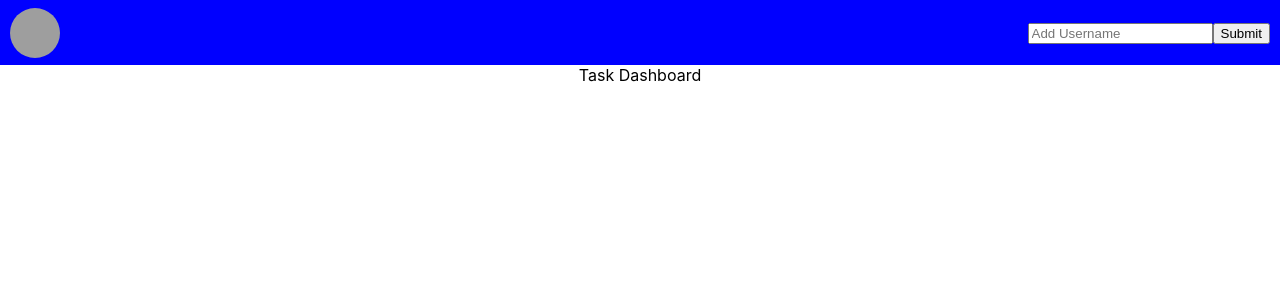
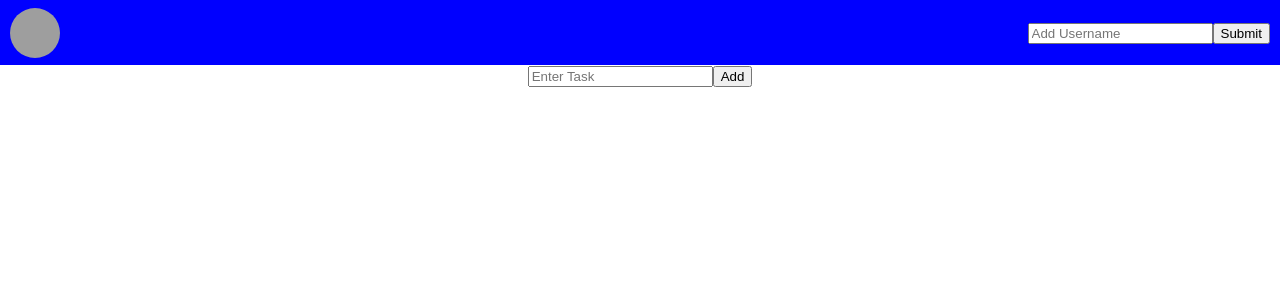
Before and after one commit to mattcbodily/todo-list-v2, a React (Create React App) app: page / in a window 1280 px wide. Shown: the top 300 px of the page. Built offline with nearby package versions, Linux system fonts and the light colour scheme; grey boxes are pictures that could not be loaded.

Commit message:
users can now add tasks

```diff
--- a/src/App.js
+++ b/src/App.js
@@ -12,15 +12,13 @@ function App() {
     if(!storedUser){
       setUser({
         username: '',
-        currentTasks: [],
-        completedTasks: [],
+        tasks: [],
         theme: ''
-      });
+    });
 
       localStorage.setItem('userObj', JSON.stringify({
         username: '',
-        currentTasks: [],
-        completedTasks: [],
+        tasks: [],
         theme: ''
       }));
     } else {
@@ -28,10 +26,11 @@ function App() {
     }
   }, [])
 
+  console.log(user)
   return (
     <div className="App">
       <Header user={user} userSetFn={setUser}/>
-      <TaskDashboard />
+      <TaskDashboard user={user} userSetFn={setUser}/>
     </div>
   );
 }
--- a/src/Components/Header/Header.js
+++ b/src/Components/Header/Header.js
@@ -4,8 +4,6 @@ import './Header.css';
 export default props => {
     let [username, setUsername] = useState(props.user.username),
         [edit, setEdit] = useState(false);
-
-    console.log(props.user)
 
     const addUsername = () => {
         let userCopy = {...props.user, username};
@@ -27,7 +25,7 @@ export default props => {
             )
             : (
                 <section>
-                    <p>Welcome Back, {props.user.username}</p>
+                    <p>Welcome, {props.user.username}</p>
                     <button onClick={() => setEdit(true)}>Change Username</button>
                 </section>
             )}
--- a/src/Components/TaskDashboard/TaskDashboard.js
+++ b/src/Components/TaskDashboard/TaskDashboard.js
@@ -2,9 +2,39 @@ import React, {useState} from 'react';
 import './TaskDashboard.css';
 
 export default props => {
+    let [taskInput, setTaskInput] = useState(''),
+        [taskView, setTaskView] = useState('current');
+
+    const addTask = () => {
+        const {user, userSetFn} = props;
+
+        let task = {
+            task: taskInput,
+            progress: 'Not Started'
+        }
+
+        let userCopy = {...user};
+        userCopy.tasks.push(task);
+
+        localStorage.setItem('userObj', JSON.stringify(userCopy));
+        userSetFn(userCopy);
+        setTaskInput('');
+    }
+
+    console.log(props.user)
+
     return (
         <section className='task-dashboard'>
-            Task Dashboard
+            <input value={taskInput} placeholder='Enter Task' onChange={e => setTaskInput(e.target.value)}/>
+            <button onClick={addTask}>Add</button>
+            {props.user.tasks && taskView === 'current'
+            ? props.user.tasks?.filter(task => task.progress === 'Not Started' || task.progress === 'In Progress').map((task, i) => (
+                <p key={i}>{task.task}</p>
+            ))
+            : props.user.tasks?.filter(task => task.progress === 'Done').map((task, i) => (
+                <p key={i}>{task.task}</p>
+            ))}
+
         </section>
     )
 }
```
